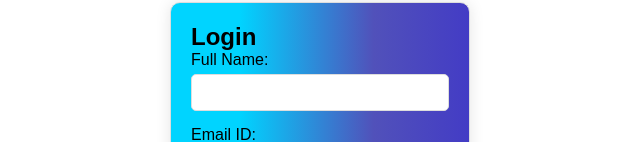
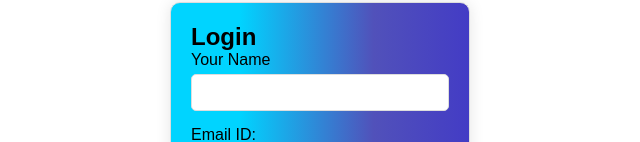
Before and after one commit to griffin-coders/Ambulance-Tracker, a plain HTML site: page index.html in a window 1280 px wide. Shown: the part 658-800 px from the top of the page, 320-960 px from the left. Drawn offline with Linux system fonts and the light colour scheme.

Commit message:
Update index.html

```diff
--- a/index.html
+++ b/index.html
@@ -41,7 +41,7 @@
             <h2>Login</h2>
             <form>
                 <div class="form-group">
-                    <label for="username">Full Name:</label>
+                    <label for="username">Your Name</label>
                     <input type="text" id="username" name="username" required>
                 </div>
                 <div class="form-group">
```
